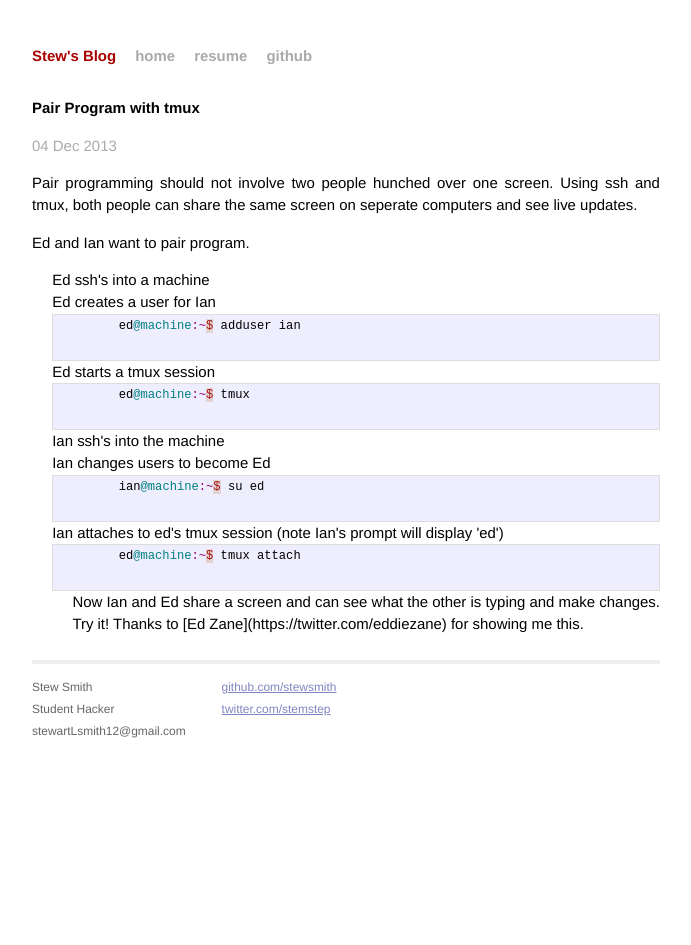
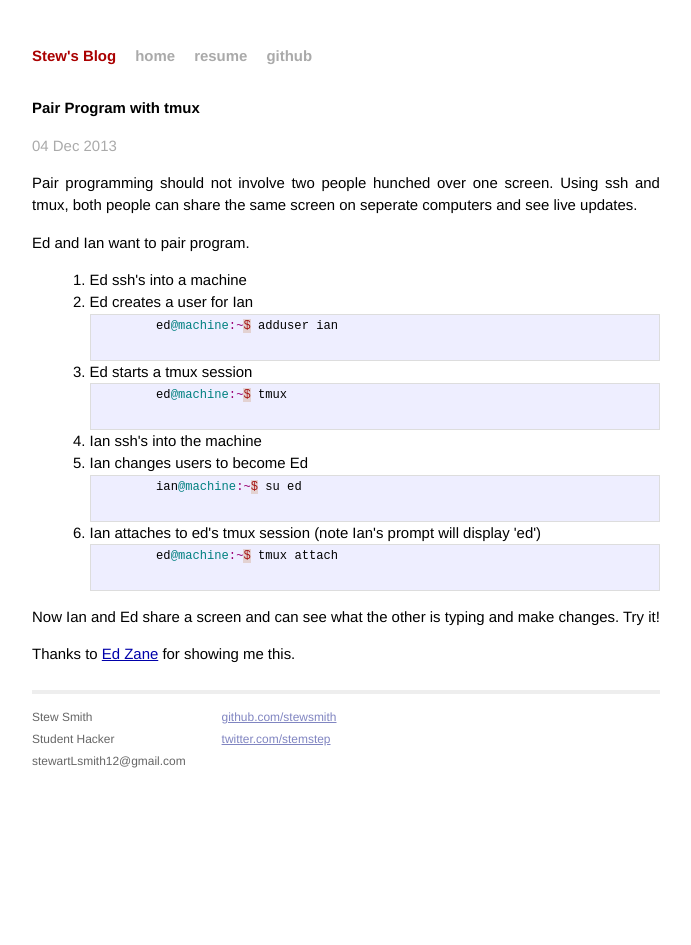
Before and after one commit to stewsmith/stewsmith.github.io, a Jekyll site: the page built from _posts/2013-12-4-Pair-Program-with-tmux.markdown, in a window 1280 px wide. Shown: the whole page, without its empty margins (294-985 px from the left). Built offline with Jekyll 4.4.1, drawn with Linux system fonts in a browser that asks for light colours; Markdown is read by kramdown in place of the engine named in the settings.

Commit message:
html/css list changes

```diff
--- a/_posts/2013-12-4-Pair-Program-with-tmux.markdown
+++ b/_posts/2013-12-4-Pair-Program-with-tmux.markdown
@@ -14,26 +14,30 @@ live updates.
 
 Ed and Ian want to pair program.
 <ol>
-<li>  Ed ssh's into a machine
+<li>  Ed ssh's into a machine </li>
 <li>  Ed creates a user for Ian
     {% highlight ruby %}
         ed@machine:~$ adduser ian
     {% endhighlight %}
+</li>
 <li> Ed starts a tmux session
     {% highlight ruby %}
         ed@machine:~$ tmux
     {% endhighlight %}
-<li> Ian ssh's into the machine
+</li>
+<li> Ian ssh's into the machine </li>
 <li> Ian changes users to become Ed
     {% highlight ruby %}
         ian@machine:~$ su ed
     {% endhighlight %}
+</li>
 <li> Ian attaches to ed's tmux session
     (note Ian's prompt will display 'ed')
     {% highlight ruby %}
         ed@machine:~$ tmux attach
     {% endhighlight %}
-<ol>
+</li>
+</ol>
 
 
 Now Ian and Ed share a screen and can see what the other
--- a/css/main.css
+++ b/css/main.css
@@ -134,9 +134,14 @@ ul.posts span {
   padding: 0 .4em;
 }
 
-.post ul, .post ol {
+.post ul {
   margin-left: 1.35em;
   list-style-type:none;
+}
+
+.post ol {
+  margin-left: 1.35em;
+  padding-left: 2.5em;
 }
 
 .post code {
```
